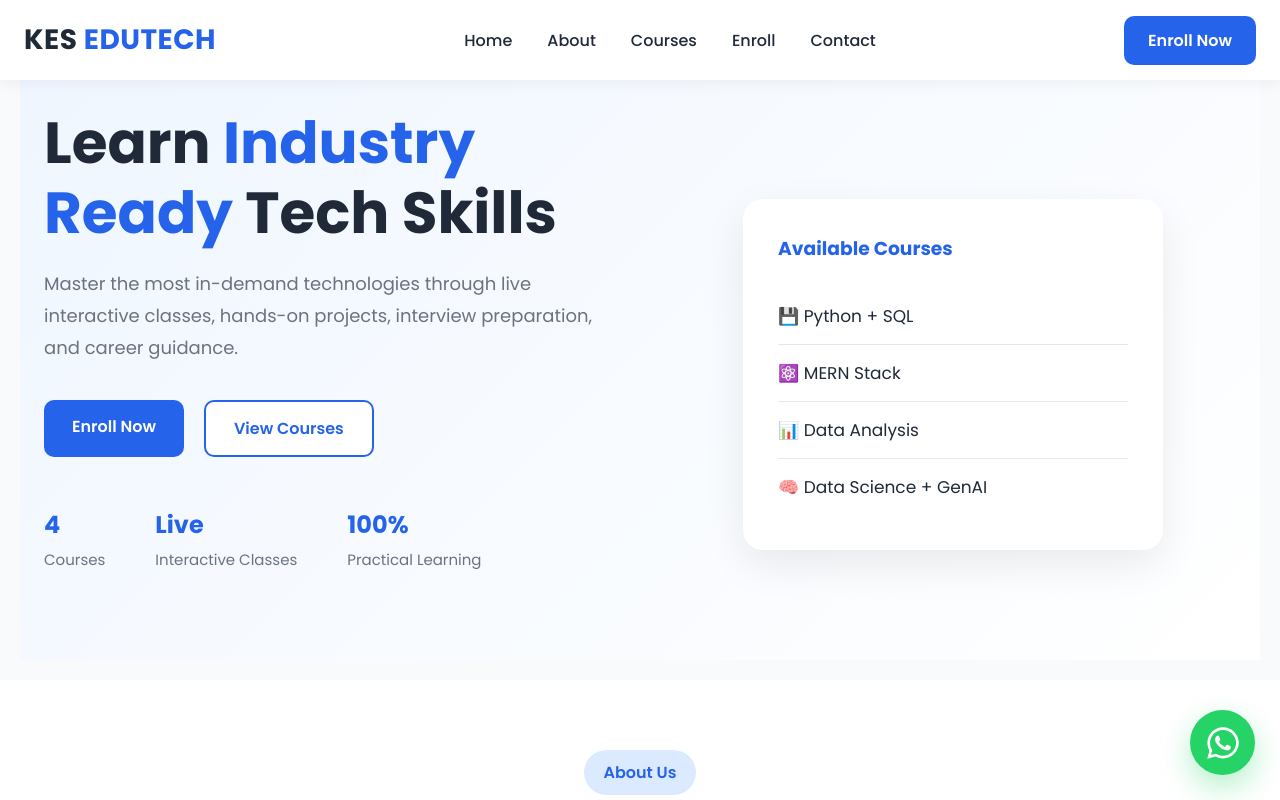
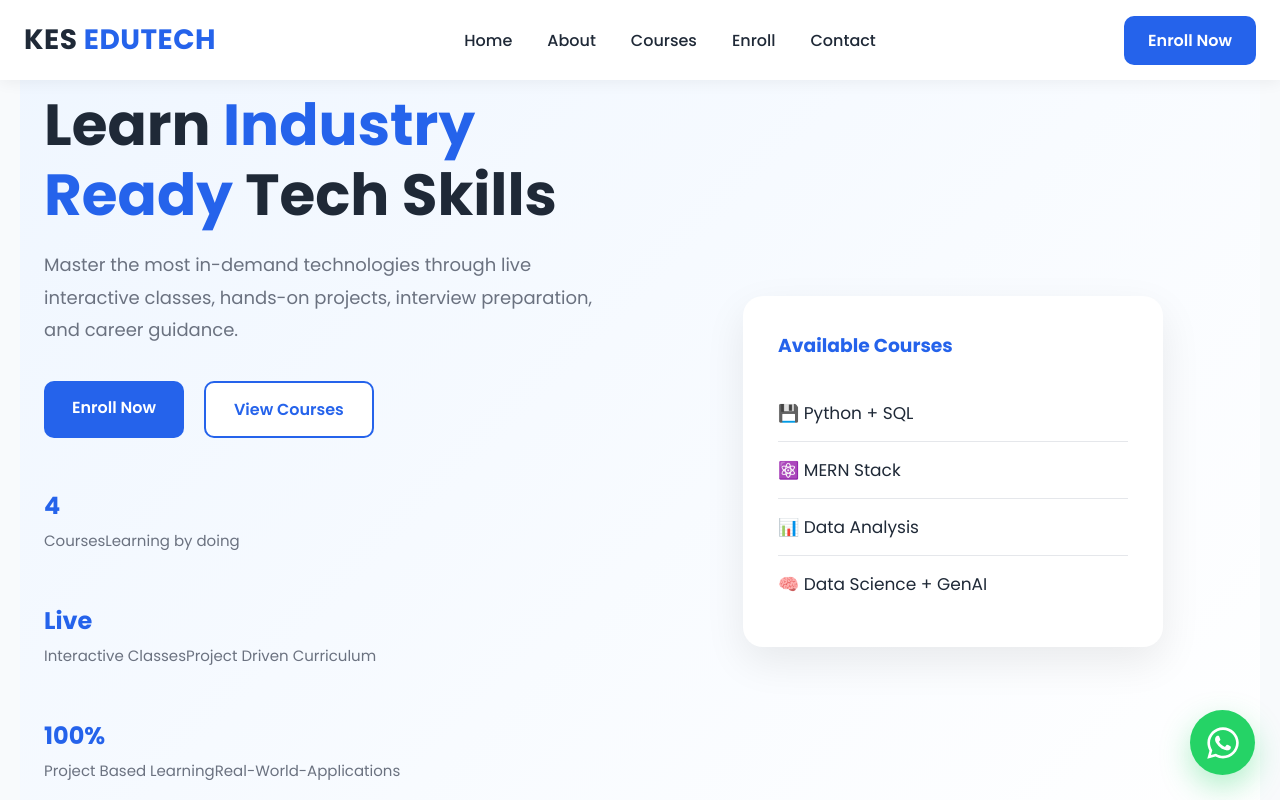
Before and after one commit to kasireddy627/Frontened-React-based-project, a React (Vite) app: page / in a window 1280 px wide. Shown: the top 800 px of the page. Built offline with nearby package versions, Linux system fonts and the light colour scheme.

Commit message:
Initial Commit

```diff
--- a/src/components/Hero.jsx
+++ b/src/components/Hero.jsx
@@ -34,16 +34,19 @@ function Hero() {
             <div className="stat">
               <h2>4</h2>
               <span>Courses</span>
+              <span>Learning by doing</span>
             </div>
 
             <div className="stat">
               <h2>Live</h2>
               <span>Interactive Classes</span>
+              <span>Project Driven Curriculum</span>
             </div>
 
             <div className="stat">
               <h2>100%</h2>
-              <span>Practical Learning</span>
+              <span>Project Based Learning</span>
+              <span>Real-World-Applications</span>
             </div>
 
           </div>
```
